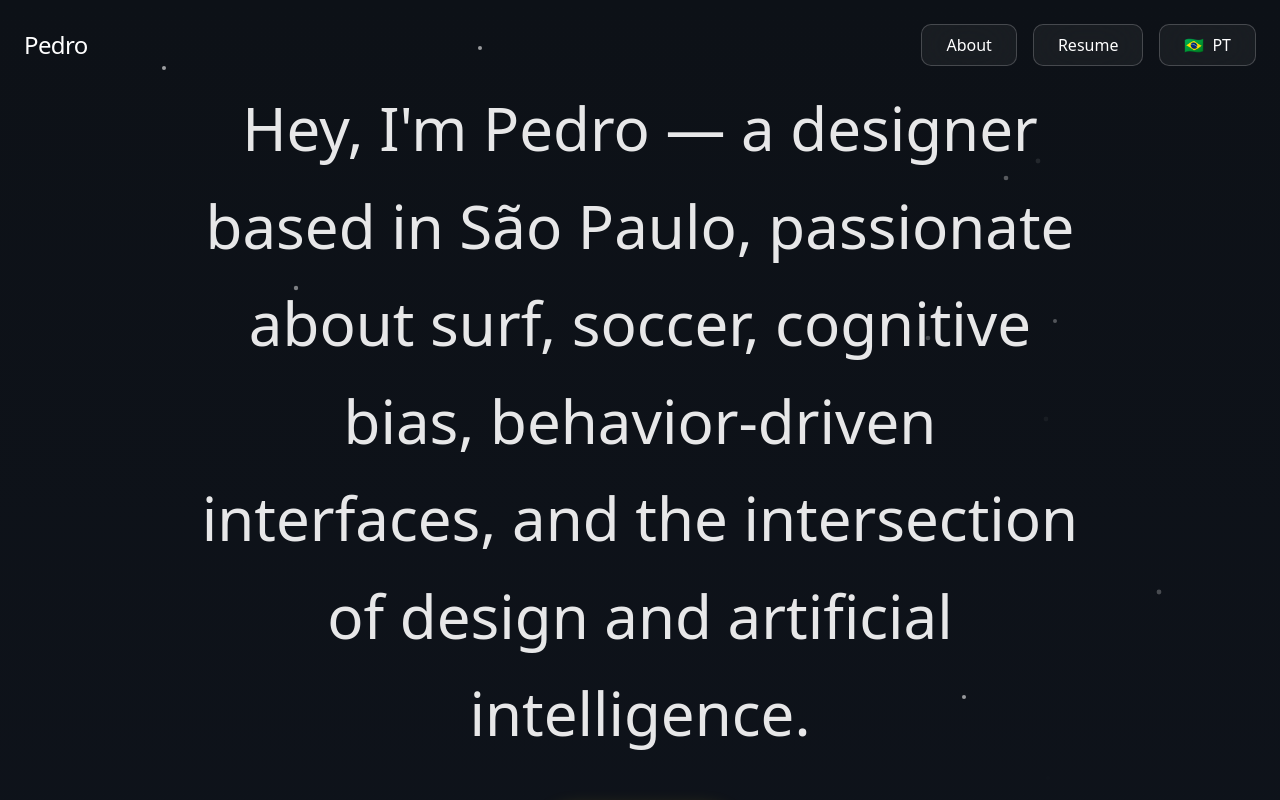
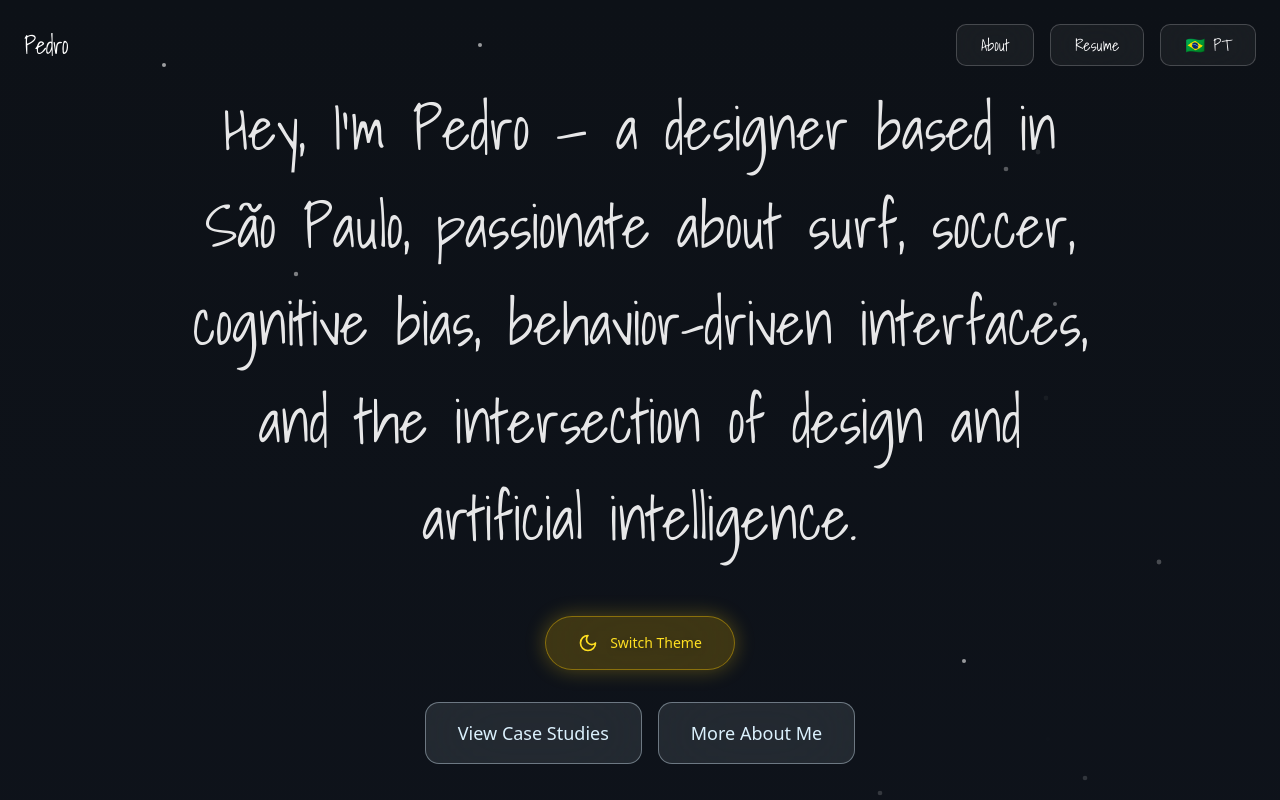
Before and after one commit to pbfreitinhas-cpu/Portofolio, a React (Vite) app: page / in a window 1280 px wide. Shown: the top 800 px of the page. Built offline with nearby package versions, Linux system fonts and the light colour scheme; a web font is replaced by a local one.

Commit message:
Update case study

```diff
--- a/src/components/Header.tsx
+++ b/src/components/Header.tsx
@@ -29,7 +29,7 @@ export function Header({ theme = 'night' }: HeaderProps) {
         {/* Logo */}
         <div className={`text-2xl tracking-tight transition-colors duration-1000 ${
           theme === 'night' ? 'text-white' : 'text-gray-800'
-        }`}>Pedro</div>
+        }`} style={{ fontFamily: "'Shadows Into Light', cursive" }}>Pedro</div>
 
         {/* Navigation Buttons */}
         <div className="flex gap-4">
@@ -40,6 +40,7 @@ export function Header({ theme = 'night' }: HeaderProps) {
                 ? 'bg-white/5 border-white/20 text-white hover:bg-white/10 hover:border-[#DBF1FD]/30'
                 : 'bg-white/60 border-gray-300/40 text-gray-800 hover:bg-white/80 hover:border-blue-500/30'
             }`}
+            style={{ fontFamily: "'Shadows Into Light', cursive" }}
           >
             {t('About')}
           </button>
@@ -53,6 +54,7 @@ export function Header({ theme = 'night' }: HeaderProps) {
                 ? 'bg-white/5 border-white/20 text-white hover:bg-white/10 hover:border-[#DBF1FD]/30'
                 : 'bg-white/60 border-gray-300/40 text-gray-800 hover:bg-white/80 hover:border-blue-500/30'
             }`}
+            style={{ fontFamily: "'Shadows Into Light', cursive" }}
           >
             {t('Resume')}
           </a>
@@ -63,6 +65,7 @@ export function Header({ theme = 'night' }: HeaderProps) {
                 ? 'bg-white/5 border-white/20 text-white hover:bg-white/10 hover:border-[#DBF1FD]/30'
                 : 'bg-white/60 border-gray-300/40 text-gray-800 hover:bg-white/80 hover:border-blue-500/30'
             }`}
+            style={{ fontFamily: "'Shadows Into Light', cursive" }}
           >
             {i18n.language === 'en' ? (
               <>
--- a/src/components/Portfolio.tsx
+++ b/src/components/Portfolio.tsx
@@ -174,7 +174,7 @@ export function Portfolio({ onCaseStudyClick, theme, onToggleTheme }: PortfolioP
           >
             <h1 className={`mb-6 text-4xl md:text-5xl lg:text-6xl leading-relaxed transition-colors duration-1000 ${
               theme === 'night' ? 'text-white/90' : 'text-gray-800'
-            }`}>
+            }`} style={{ fontFamily: "'Shadows Into Light', cursive" }}>
               {t('heroText')}
             </h1>
           </motion.div>
```
